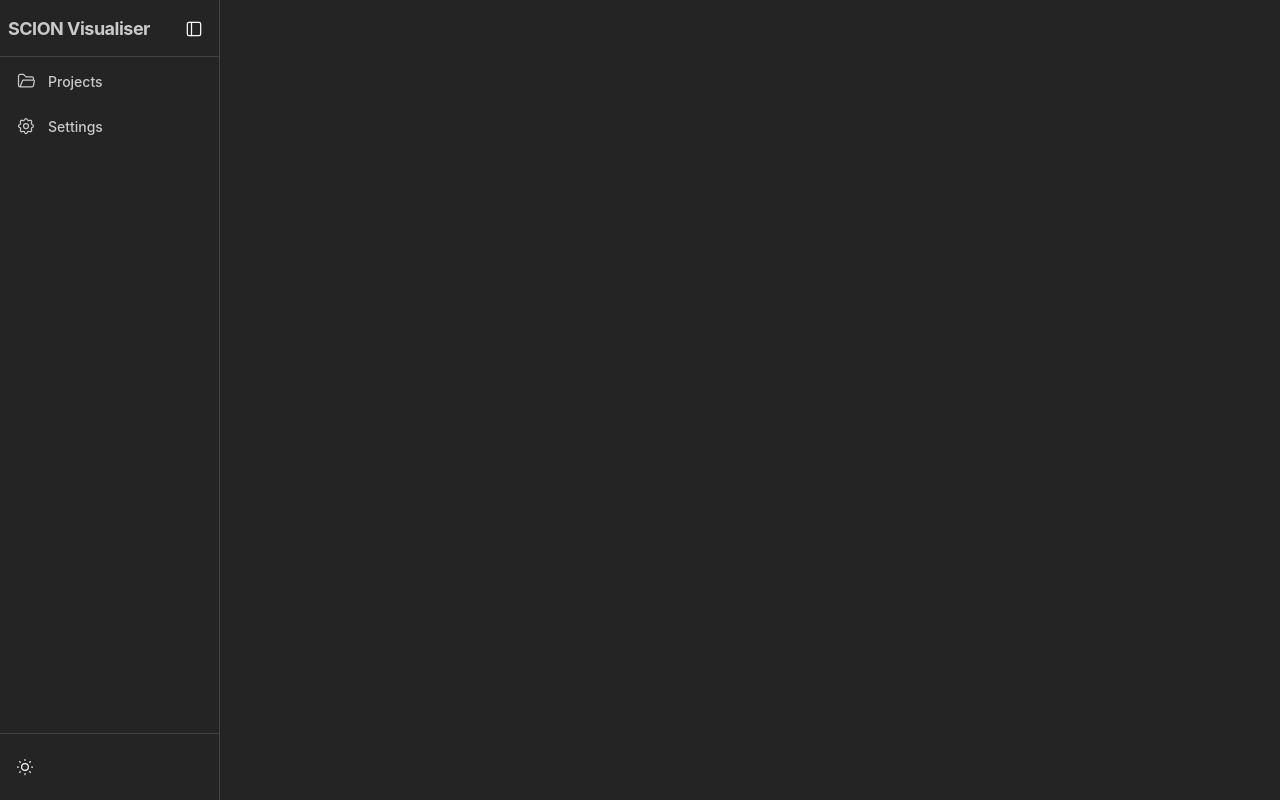
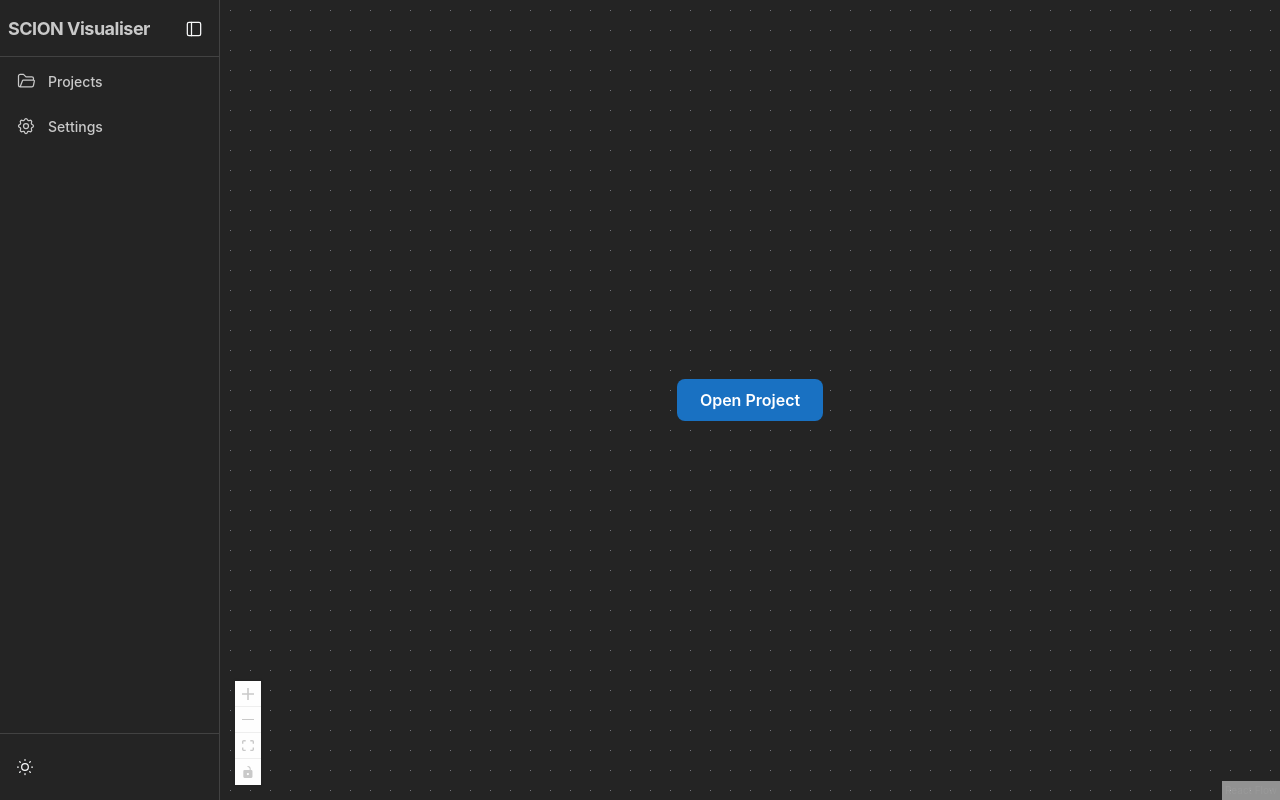
Before and after one commit to mariosbf/scion-path-visualiser, a React (Vite) app: page / in a window 1280 px wide. Built offline with nearby package versions, Linux system fonts and the light colour scheme.

Commit message:
feat(topology): add TopologyView with file picker, React Flow graph, and details Drawer

```diff
--- a/src/App.tsx
+++ b/src/App.tsx
@@ -18,6 +18,7 @@ import {
 } from "@tabler/icons-react";
 import { NavHeader } from "./components/NavHeader";
 import { NavItem } from "./components/NavItem";
+import { TopologyView } from "./components/TopologyView";
 
 type ColorScheme = "light" | "dark";
 
@@ -84,7 +85,9 @@ function App() {
           </AppShell.Section>
         </AppShell.Navbar>
 
-        <AppShell.Main />
+        <AppShell.Main style={{ height: "100vh" }}>
+          <TopologyView />
+        </AppShell.Main>
       </AppShell>
     </MantineProvider>
   );
--- /dev/null
+++ b/src/components/TopologyView.tsx
@@ -0,0 +1,194 @@
+import React, { useState, useCallback } from "react";
+import {
+  ReactFlow,
+  Background,
+  Controls,
+  useNodesState,
+  useEdgesState,
+  type NodeMouseHandler,
+  type EdgeMouseHandler,
+  type NodeTypes,
+} from "@xyflow/react";
+import { Drawer, Text, Stack, Badge, Button } from "@mantine/core";
+import { open } from "@tauri-apps/plugin-dialog";
+import { invoke } from "@tauri-apps/api/core";
+import "@xyflow/react/dist/style.css";
+import { buildGraph } from "../lib/topology";
+import { layoutGraph } from "../lib/layout";
+import { IsdNode } from "./nodes/IsdNode";
+import { AsNode } from "./nodes/AsNode";
+import { RouterNode } from "./nodes/RouterNode";
+import type { Topology } from "../bindings";
+import type { TopologyNode, TopologyEdge } from "../lib/topology";
+
+const nodeTypes: NodeTypes = { isd: IsdNode, as: AsNode, router: RouterNode };
+
+const edgeStyle = {
+  Core: { style: { strokeWidth: 3, stroke: "#868e96" } },
+  Child: { style: { strokeWidth: 1.5, stroke: "#868e96" } },
+  Peer: { style: { strokeWidth: 1.5, stroke: "#868e96", strokeDasharray: "5,5" } },
+} as const;
+
+type Selected = TopologyNode | TopologyEdge | null;
+
+export function TopologyView() {
+  const [nodes, setNodes, onNodesChange] = useNodesState<TopologyNode>([]);
+  const [edges, setEdges, onEdgesChange] = useEdgesState<TopologyEdge>([]);
+  const [selected, setSelected] = useState<Selected>(null);
+  const [loading, setLoading] = useState(false);
+  const [error, setError] = useState<string | null>(null);
+
+  const handleOpen = useCallback(async () => {
+    const folder = await open({ directory: true, title: "Select SCION project folder" });
+    if (!folder || typeof folder !== "string") return;
+
+    const topoFile = await open({
+      title: "Select topology file",
+      filters: [{ name: "Topology", extensions: ["topo"] }],
+    });
+    if (!topoFile || typeof topoFile !== "string") return;
+
+    setLoading(true);
+    setError(null);
+    try {
+      const topology = await invoke<Topology>("load_project", {
+        folder,
+        topo_file: topoFile,
+      });
+      const { nodes: graphNodes, edges: graphEdges } = buildGraph(topology);
+      const laidOut = layoutGraph(graphNodes, graphEdges);
+      setNodes(laidOut);
+      setEdges(graphEdges);
+    } catch (e) {
+      setError(String(e));
+    } finally {
+      setLoading(false);
+    }
+  }, [setNodes, setEdges]);
+
+  const onNodeClick: NodeMouseHandler<TopologyNode> = useCallback(
+    (_: React.MouseEvent, node: TopologyNode) => setSelected(node),
+    []
+  );
+  const onEdgeClick: EdgeMouseHandler<TopologyEdge> = useCallback(
+    (_: React.MouseEvent, edge: TopologyEdge) => setSelected(edge),
+    []
+  );
+
+  const styledEdges = edges.map((edge) => ({
+    ...edge,
+    ...(edgeStyle[edge.data?.linkType ?? "Core"] ?? {}),
+  }));
+
+  return (
+    <div style={{ width: "100%", height: "100%", position: "relative" }}>
+      {nodes.length === 0 && (
+        <div
+          style={{
+            position: "absolute",
+            inset: 0,
+            display: "flex",
+            alignItems: "center",
+            justifyContent: "center",
+            zIndex: 10,
+          }}
+        >
+          <Stack align="center" gap="md">
+            {error && (
+              <Text c="red" size="sm" style={{ maxWidth: 400, wordBreak: "break-word" }}>
+                {error}
+              </Text>
+            )}
+            <Button onClick={handleOpen} loading={loading} size="md">
+              Open Project
+            </Button>
+          </Stack>
+        </div>
+      )}
+
+      <ReactFlow
+        nodes={nodes}
+        edges={styledEdges}
+        nodeTypes={nodeTypes}
+        onNodesChange={onNodesChange}
+        onEdgesChange={onEdgesChange}
+        onNodeClick={onNodeClick}
+        onEdgeClick={onEdgeClick}
+        onPaneClick={() => setSelected(null)}
+        fitView
+      >
+        <Background />
+        <Controls />
+      </ReactFlow>
+
+      <Drawer
+        opened={selected !== null}
+        onClose={() => setSelected(null)}
+        position="right"
+        size="md"
+        title="Details"
+        styles={{ body: { paddingTop: 8 } }}
+      >
+        {selected && <DetailsPanel element={selected} />}
+      </Drawer>
+    </div>
+  );
+}
+
+function DetailsPanel({ element }: { element: TopologyNode | TopologyEdge }) {
+  if ("source" in element) {
+    const edge = element as TopologyEdge;
+    return (
+      <Stack gap="xs">
+        <Text fw={600} size="sm">Link</Text>
+        <Badge color={edge.data?.linkType === "Core" ? "blue" : edge.data?.linkType === "Child" ? "green" : "orange"}>
+          {edge.data?.linkType}
+        </Badge>
+        <Text size="sm" c="dimmed">Source</Text>
+        <Text size="sm">{edge.source}</Text>
+        <Text size="sm" c="dimmed">Target</Text>
+        <Text size="sm">{edge.target}</Text>
+      </Stack>
+    );
+  }
+
+  const node = element as TopologyNode;
+
+  if (node.type === "isd") {
+    return (
+      <Stack gap="xs">
+        <Text fw={600} size="sm">{node.data.label}</Text>
+      </Stack>
+    );
+  }
+
+  if (node.type === "as") {
+    return (
+      <Stack gap="xs">
+        <Text fw={600} size="sm">{node.data.asId}</Text>
+        {node.data.core && <Badge color="orange">Core</Badge>}
+        {node.data.mtu !== null && (
+          <Text size="sm">MTU: {node.data.mtu}</Text>
+        )}
+      </Stack>
+    );
+  }
+
+  if (node.type === "router") {
+    return (
+      <Stack gap="xs">
+        <Text fw={600} size="sm">{node.data.routerName}</Text>
+        <Text size="sm" c="dimmed">AS</Text>
+        <Text size="sm">{node.data.asId}</Text>
+        <Text size="sm" c="dimmed">Interface ID</Text>
+        <Text size="sm">{node.data.interfaceId}</Text>
+        <Text size="sm" c="dimmed">Underlay local</Text>
+        <Text size="sm">{node.data.underlayLocal}</Text>
+        <Text size="sm" c="dimmed">Underlay remote</Text>
+        <Text size="sm">{node.data.underlayRemote}</Text>
+      </Stack>
+    );
+  }
+
+  return null;
+}
```
